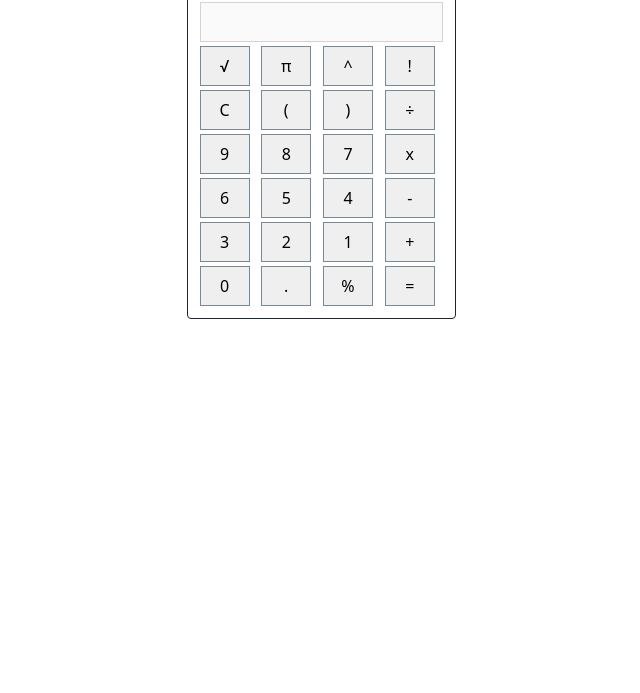
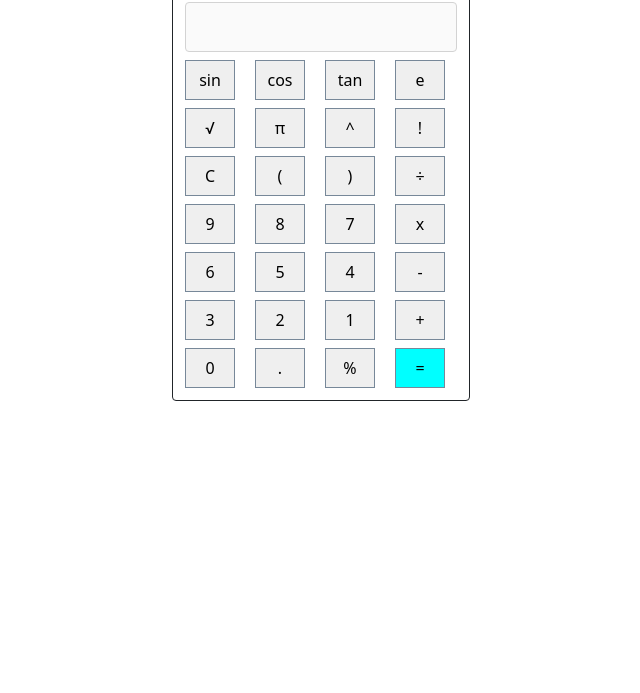
Before and after one commit to Gabriel-Godinho/calculadora-js, a plain HTML site: page calculadora/index.html in a window 1280 px wide. Shown: the part 107-800 px from the top of the page, without its empty margins (319-959 px from the left). Drawn offline with nearby package versions, Linux system fonts and the light colour scheme.

Commit message:
Added more operations
Foram adicionadas as operações de seno, cosseno e tangente e o valor do número de Euler

```diff
--- a/calculadora/index.html
+++ b/calculadora/index.html
@@ -28,10 +28,14 @@
     </nav>
     <h1><strong>Calculadora</strong></h1>
     <main class="contain">
-        <!-- Text Area -->
+        <!-- Caixa de Texto -->
         <input type="text" id="calc" disabled>
 
-        <!-- Operations -->
+        <!-- Operações -->
+        <button id="sin" onclick="sinValue()">sin</button>
+        <button id="cos" onclick="cosValue()">cos</button>
+        <button id="tg" onclick="tanValue()">tan</button>
+        <button id="euler" onclick="eulerValue()">e</button>
         <button id="fat" onclick="fat()">!</button>
         <button id="pi" onclick="piValue()">π</button>
         <button id="power" onclick="character('**')">^</button>
@@ -46,7 +50,7 @@
         <button id="plus" onclick="character('+')">+</button>
         <button id="equal" onclick="getResult()">=</button>
 
-        <!-- Numbers -->
+        <!-- Números -->
         <button id="one" onclick="character(1)">1</button>
         <button id="two" onclick="character(2)">2</button>
         <button id="three" onclick="character(3)">3</button>
--- a/calculadora/script.js
+++ b/calculadora/script.js
@@ -1,15 +1,20 @@
+// Adiciona o caractere do botão na caixa de texto
 function character(num) {
 
     let box = document.getElementById("calc")
     box.value += num
+
 }
 
+// Limpar a caixa de texto
 function clearBox() {
 
     let box = document.getElementById("calc")
     box.value = null
+
 }
 
+// Resultado
 function getResult() {
 
     let box = document.getElementById("calc")
@@ -20,14 +25,18 @@ function getResult() {
     } else {
         box.value = "Erro!"
     }
+
 }
 
+// Valor de Pi
 function piValue() {
 
     let box = document.getElementById("calc")
-    box.value += 3.14159265358979
+    box.value += Math.PI
+
 }
 
+// Raiz quadrada
 function squareRoot() {
 
     let box = document.getElementById("calc")
@@ -36,11 +45,12 @@ function squareRoot() {
     if (eval(expression) >= 0) {
         box.value = Math.sqrt(eval(expression))
     } else {
-        box.value = "Imaginary Number!"
+        box.value = "Número Imaginário!"
     }
 
 }
 
+// Fatorial
 function fat() {
 
     let box = document.getElementById("calc")
@@ -51,4 +61,39 @@ function fat() {
     }
 
     box.value = times
+
 }
+
+function sinValue() {
+
+    let box = document.getElementById("calc")
+    let expression = box.value
+
+    box.value = Math.sin(eval(expression))
+
+}
+
+function cosValue() {
+
+    let box = document.getElementById("calc")
+    let expression = box.value
+
+    box.value = Math.cos(eval(expression))
+
+}
+
+function tanValue() {
+
+    let box = document.getElementById("calc")
+    let expression = box.value
+
+    box.value = Math.tan(eval(expression))
+
+}
+
+function eulerValue() {
+
+    let box = document.getElementById("calc")
+    box.value = Math.E
+
+}
--- a/calculadora/style.css
+++ b/calculadora/style.css
@@ -11,13 +11,14 @@ body {
     display: grid;
     grid-template:
         'calc calc calc calc'
+        'sin cos tg euler'
         'sqrt pi power fat'
         'clear op close division'
         'nine eight seven multi'
         'six five four subt'
         'three two one plus'
         'ze decim percent equals';
-    grid-gap: 4px;
+    grid-gap: 8px;
     padding: 12px;
     border: solid 1px;
     border-radius: 4px;
@@ -26,8 +27,9 @@ body {
 h1 {
     font-size: 36px;
 }
+
 button {
-    font-size: 18px;
+    font-size: 20px;
     width: 50px;
     height: 40px;
     cursor: pointer;
@@ -35,10 +37,9 @@ button {
     border-radius: 5px;
 }
 button:hover {
-    background-color: beige;
+    background-color: rgb(165, 247, 255);
 }
 
-/* Numbers id */
 #decimal {
     grid-area: decim;
 }
@@ -72,12 +73,12 @@ button:hover {
 #zero {
     grid-area: ze;
 }
-
-/* Operation id */
 #calc {
     grid-area: calc;
-    height: 40px;
+    font-size: 18px;
+    height: 50px;
     border: solid 1px lightgray;
+    border-radius: 4px;
     padding: 5px;
 }
 #fat {
@@ -118,4 +119,17 @@ button:hover {
 }
 #equal {
     grid-area: equals;
+    background-color: aqua;
 }
+#sin {
+    grid-area: sin;
+}
+#cos {
+    grid-area: cos;
+}
+#tg {
+    grid-area: tg;
+}
+#euler {
+    grid-area: euler;
+}
```
